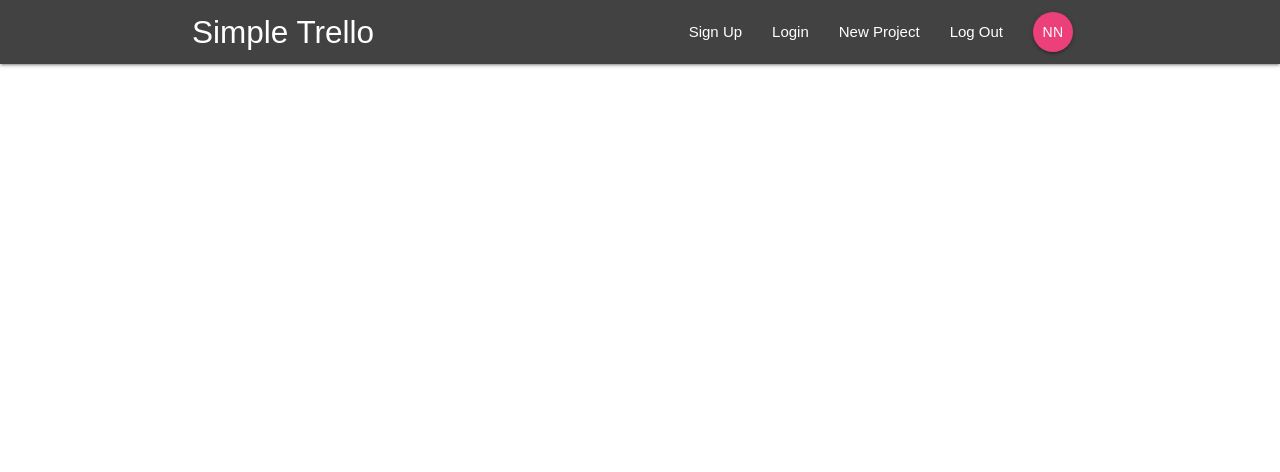
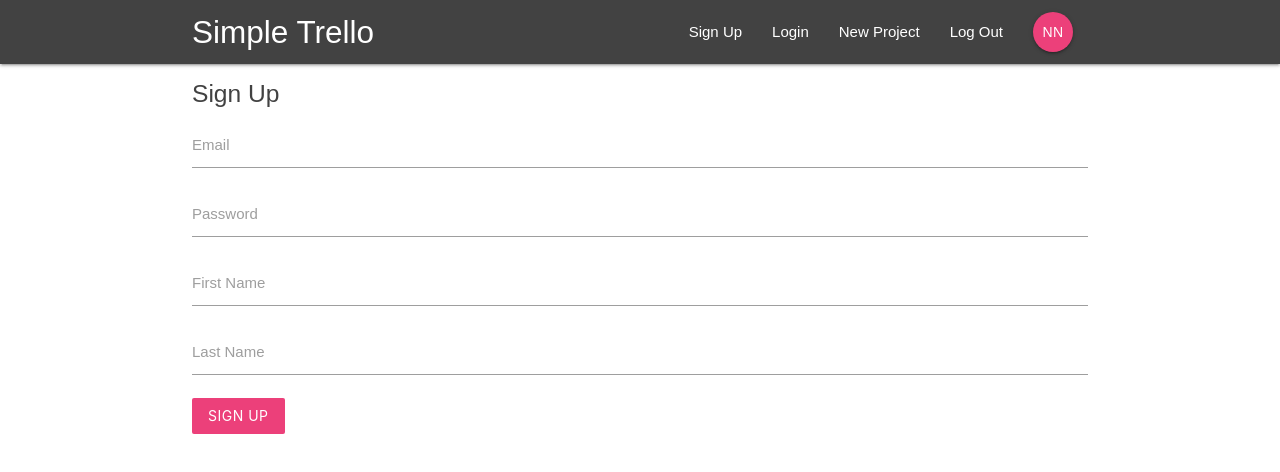
Before and after one commit to kcaliskan/simple-trello, a React (Create React App) app: page /auth/signup in a window 1280 px wide. Shown: the top 472 px of the page. Built offline with nearby package versions, Linux system fonts and the light colour scheme.

Commit message:
added sign up and sign in components

```diff
--- a/public/index.html
+++ b/public/index.html
@@ -20,7 +20,7 @@
     />
 
     <!-- Compiled and minified JavaScript -->
-    <script src="https://cdnjs.cloudflare.com/ajax/libs/materialize/1.0.0/js/materialize.min.js"></script>
+
     <!--
       Notice the use of %PUBLIC_URL% in the tags above.
       It will be replaced with the URL of the `public` folder during the build.
@@ -45,5 +45,6 @@
       To begin the development, run `npm start` or `yarn start`.
       To create a production bundle, use `npm run build` or `yarn build`.
     -->
+    <script src="https://cdnjs.cloudflare.com/ajax/libs/materialize/1.0.0/js/materialize.min.js"></script>
   </body>
 </html>
--- a/src/App.js
+++ b/src/App.js
@@ -3,6 +3,8 @@
 import Navbar from "./components/layout/Navbar";
 import Dashboard from "./components/dashboard/Dashboard";
 import ProjectDetails from "./components/projects/ProjectDetails";
+import SignIn from "./components/auth/SignIn";
+import SignUp from "./components/auth/SignUp";
 
 class App extends Component {
   render() {
@@ -16,6 +18,8 @@
           <Switch>
             <Route exact path="/" component={Dashboard} />
             <Route path="/project/:id" component={ProjectDetails} />
+            <Route path="/auth/signin" component={SignIn} />
+            <Route path="/auth/signup" component={SignUp} />
           </Switch>
         </div>
       </BrowserRouter>
--- a/src/components/auth/SignIn.js
+++ b/src/components/auth/SignIn.js
@@ -0,0 +1,37 @@
+import React, { Component } from "react";
+
+class SignIn extends Component {
+  state = { email: "", password: "" };
+
+  handleSubmit = e => {
+    e.preventDefault();
+    console.log(this.state);
+  };
+
+  handleChange = e => {
+    this.setState({ [e.target.id]: e.target.value });
+  };
+
+  render() {
+    return (
+      <div className="container">
+        <form onSubmit={this.handleSubmit} className="white">
+          <h5 className="grey-text text-darken-3">Sign In</h5>
+          <div className="input-field">
+            <label htmlFor="email">Email</label>
+            <input type="email" id="email" onChange={this.handleChange} />
+          </div>
+          <div className="input-field">
+            <label htmlFor="password">Password</label>
+            <input type="password" id="password" onChange={this.handleChange} />
+          </div>
+          <div className="input-field">
+            <button className="btn pink lighten-1 z-depth-0">Login</button>
+          </div>
+        </form>
+      </div>
+    );
+  }
+}
+
+export default SignIn;
--- a/src/components/auth/SignUp.js
+++ b/src/components/auth/SignUp.js
@@ -0,0 +1,47 @@
+import React, { Component } from "react";
+
+class SignUp extends Component {
+  state = { email: "", password: "", firstName: "", lastName: "" };
+
+  handleSubmit = e => {
+    e.preventDefault();
+    console.log(this.state);
+  };
+
+  handleChange = e => {
+    this.setState({ [e.target.id]: e.target.value });
+  };
+
+  render() {
+    return (
+      <div className="container">
+        <form onSubmit={this.handleSubmit} className="white">
+          <h5 className="grey-text text-darken-3">Sign Up</h5>
+          <div className="input-field">
+            <label htmlFor="email">Email</label>
+            <input type="email" id="email" onChange={this.handleChange} />
+          </div>
+          <div className="input-field">
+            <label htmlFor="password">Password</label>
+            <input type="password" id="password" onChange={this.handleChange} />
+          </div>
+          <div className="input-field">
+            <label htmlFor="firstName">First Name</label>
+            <input type="text" id="firstName" onChange={this.handleChange} />
+          </div>
+
+          <div className="input-field">
+            <label htmlFor="lastName">Last Name</label>
+            <input type="text" id="lastName" onChange={this.handleChange} />
+          </div>
+
+          <div className="input-field">
+            <button className="btn pink lighten-1 z-depth-0">Sign Up</button>
+          </div>
+        </form>
+      </div>
+    );
+  }
+}
+
+export default SignUp;
```
